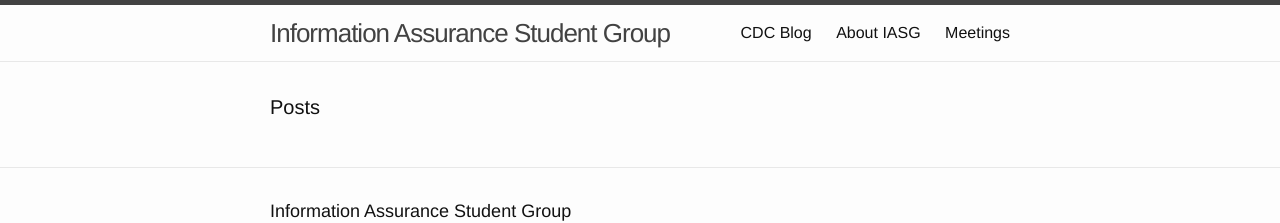
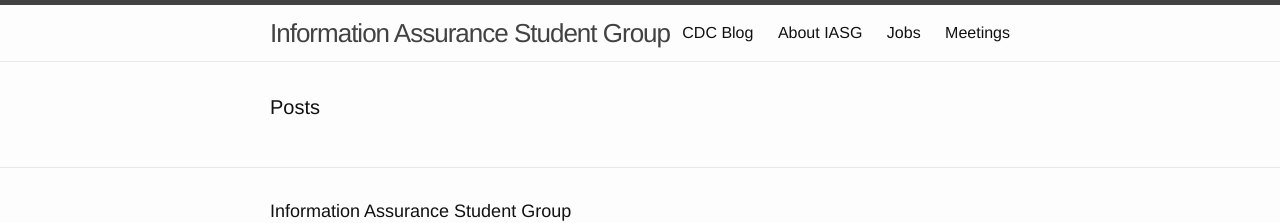
Before and after one commit to IASG/iasg.github.io, a Jekyll site: the page built from jobs.html, in a window 1280 px wide. Shown: the top 223 px of the page. Built offline with Jekyll 4.4.1, drawn with Linux system fonts in a browser that asks for light colours.

Commit message:
Update jobs.html
Added title

```diff
--- a/jobs.html
+++ b/jobs.html
@@ -1,5 +1,6 @@
 ---
 layout: default
+title: Jobs
 ---
 
 <div class="home">
@@ -8,7 +9,7 @@
 
   <ul class="post-list">
     {% for post in site.posts %}
-      {% if post.tags.include? "job" %}
+      {% if post.categories contains 'job' %}
         <li>
           <span class="post-meta">{{ post.date | date: "%b %-d, %Y" }}</span>
 
```
